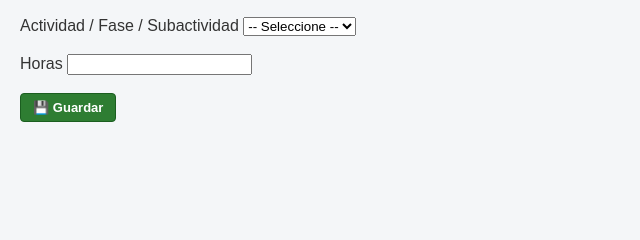
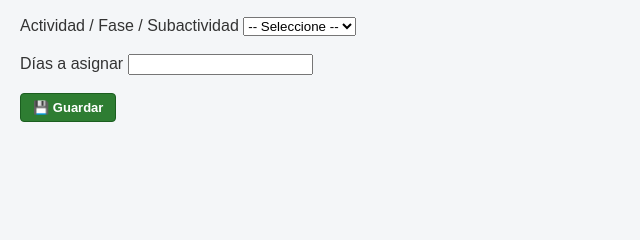
Before and after one commit to Laiyeisy2026/sistema-gestion-proyectos, a FastAPI app: template templates/asignar_actividad.html in a window 1280 px wide. Shown: the part 221-461 px from the top of the page, without its empty margins (0-640 px from the left). Run offline with FastAPI, Linux system fonts and the light colour scheme; the template is opened without the code that fills it, so the values that code supplies are empty; parts of the project's set-up code (start-up, migrations or seed data) failed here and were passed over.

```diff
--- a/templates/asignar_actividad.html
+++ b/templates/asignar_actividad.html
@@ -29,7 +29,7 @@
     <br>
 
     <div>
-        <label>Horas</label>
+        <label>Días a asignar</label>
         <input type="number" name="horas_asignadas" step="0.5" min="0" required>
     </div>
 
```
